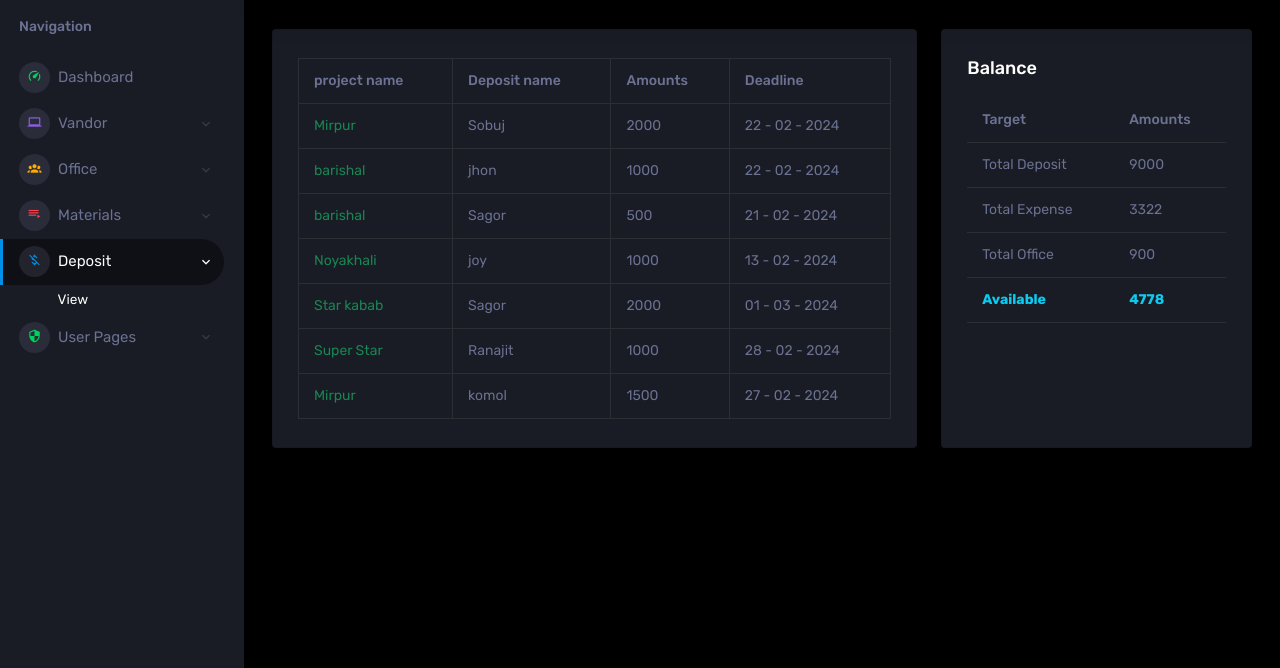
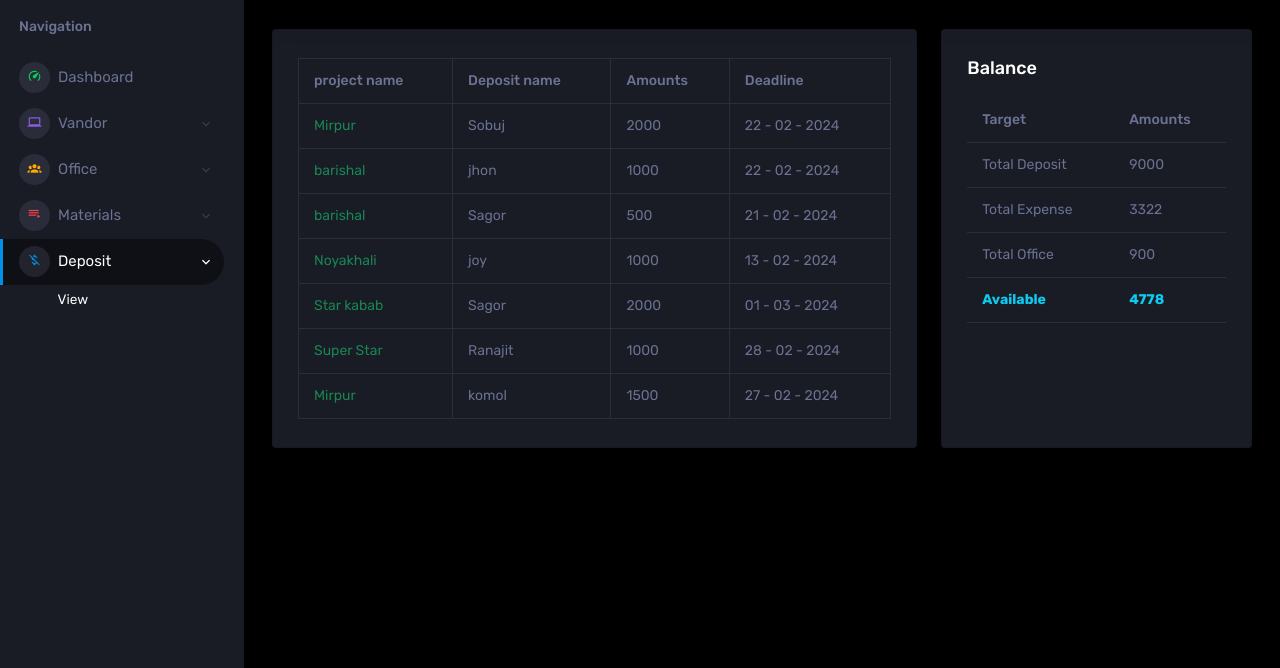
Before and after one commit to ranajitchandra/Accounting_Data_Entry_php, a PHP site: page /clint_deposit_view.php in a window 1280 px wide. Shown: the part 71-739 px from the top of the page. Run offline with PHP 8.4, Linux system fonts and the light colour scheme; a user stored in the database is signed in; data comes from the database, SQL or seed files in the repository.

Commit message:
Update sidebar.php

```diff
--- a/inc/sidebar.php
+++ b/inc/sidebar.php
@@ -94,23 +94,6 @@
 					</ul>
 				</div>
           	</li>
-
-          <li class="nav-item menu-items">
-            <a class="nav-link" data-bs-toggle="collapse" href="#auth" aria-expanded="false" aria-controls="auth">
-              <span class="menu-icon">
-                <i class="mdi mdi-security"></i>
-              </span>
-              <span class="menu-title">User Pages</span>
-              <i class="menu-arrow"></i>
-            </a>
-            <div class="collapse" id="auth">
-              <ul class="nav flex-column sub-menu">
-                <li class="nav-item"> <a class="nav-link" href=""> Blank Page </a></li>
-                <li class="nav-item"> <a class="nav-link" href=""> 404 </a></li>
-                <li class="nav-item"> <a class="nav-link" href="signup.php"> Register </a></li>
-              </ul>
-            </div>
-          </li>
         </ul>
 		<?php
 		}
```
